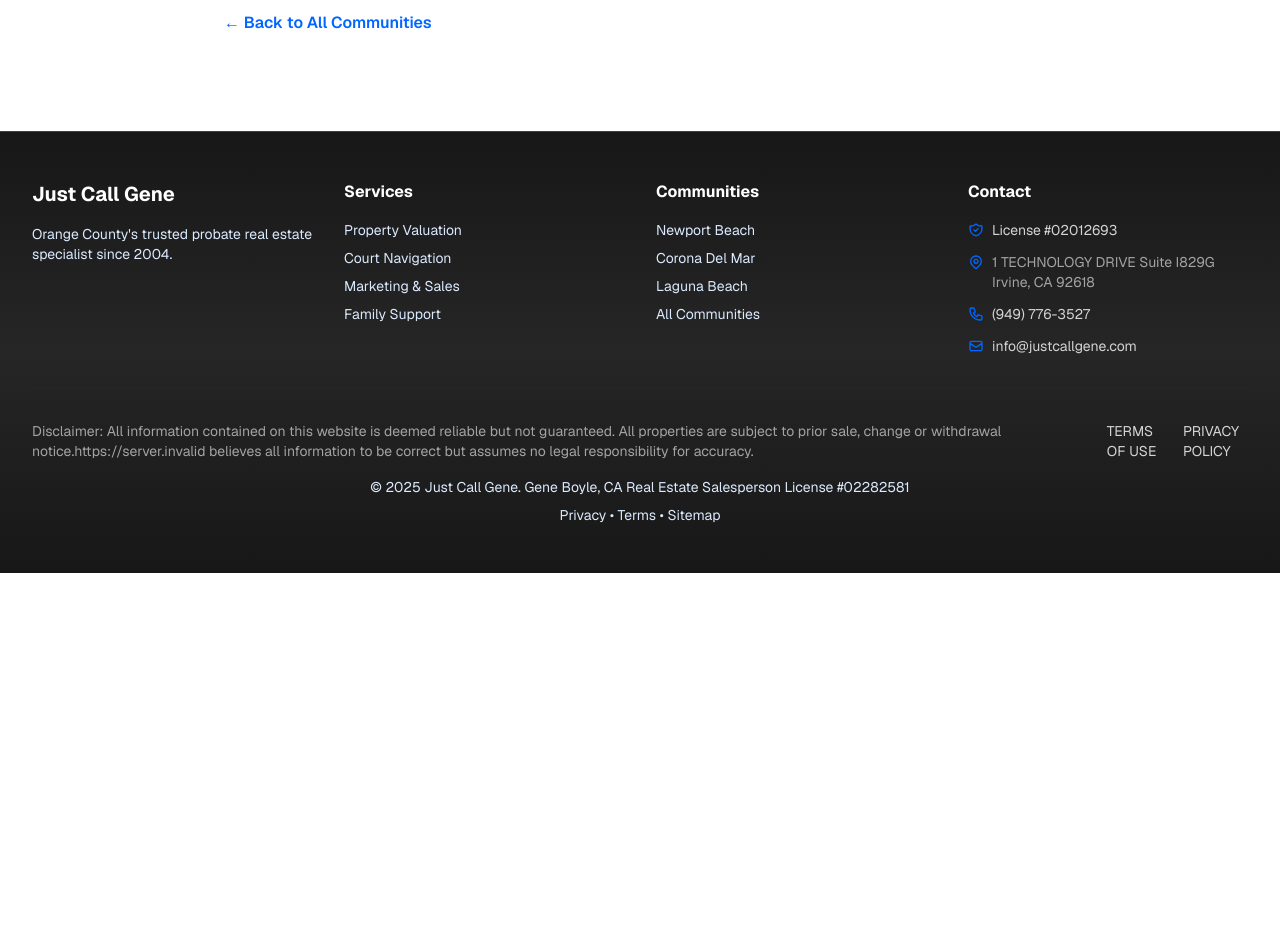
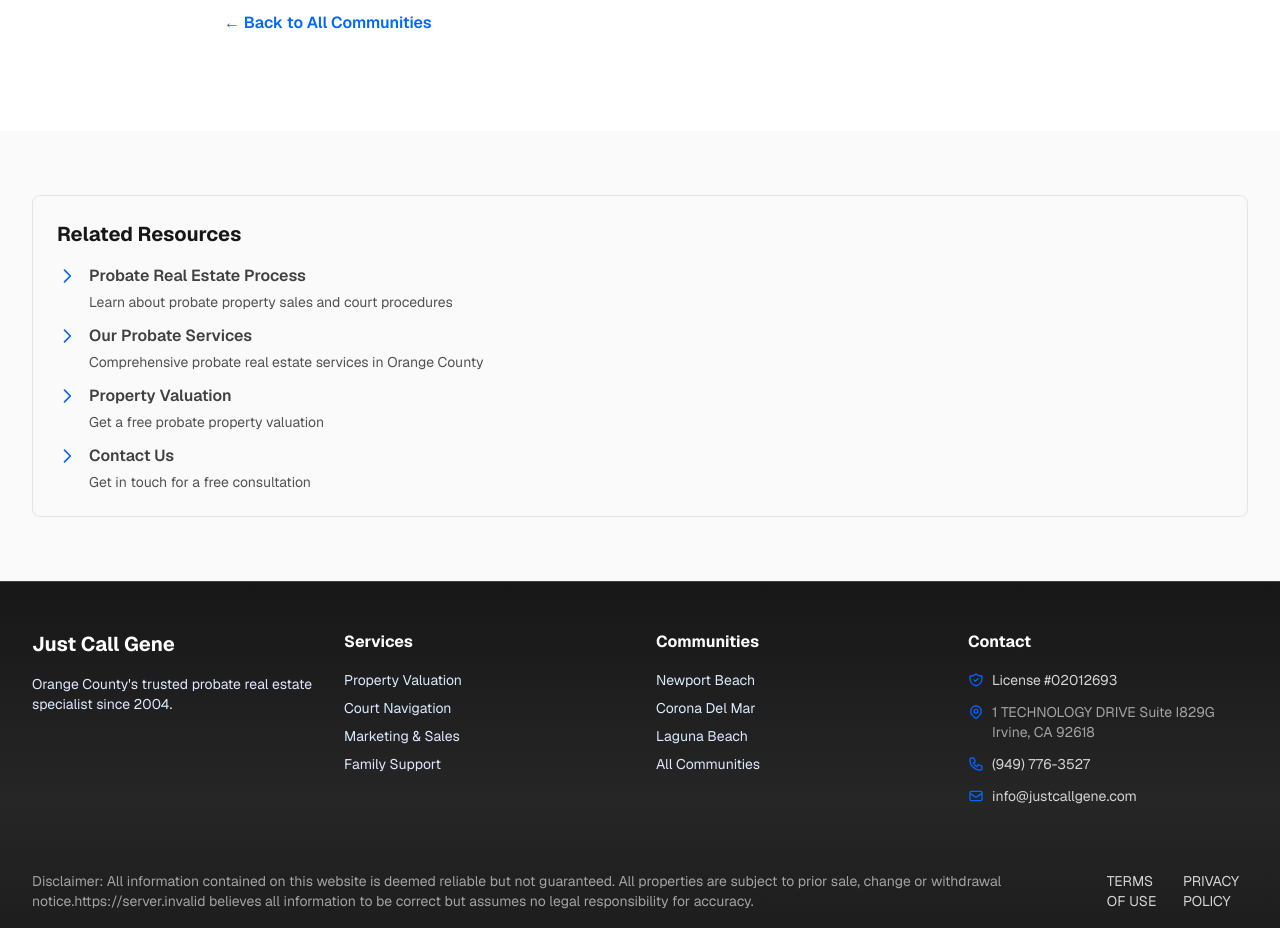
Before and after one commit to DrJanDuffy/justcallgene.com, a Next.js app: page /communities/corona-del-mar in a window 1280 px wide. Shown: the part 1120-2048 px from the top of the page. Before the commit the page ends 1693 px from the top, so only its background shows below. Built offline with nearby package versions, Linux system fonts and the light colour scheme; no server answers.

Commit message:
Complete interpage linking - Add InternalLinks component to all pages (contact, valuation, listings, blog, communities, videos, market updates) for better SEO and user navigation

```diff
--- a/app/blog/page.tsx
+++ b/app/blog/page.tsx
@@ -1,6 +1,7 @@
 import { Metadata } from 'next';
 import Link from 'next/link';
 import Image from 'next/image';
+import { InternalLinks } from '@/components/ui/InternalLinks';
 import { siteConfig } from '@/lib/config';
 
 export const metadata: Metadata = {
@@ -147,6 +148,37 @@ export default function BlogPage() {
           </div>
         </div>
       </section>
+
+      {/* Related Resources */}
+      <section className="py-16 bg-neutral-50">
+        <div className="max-w-7xl mx-auto px-4 sm:px-6 lg:px-8">
+          <InternalLinks
+            title="Explore Our Services"
+            links={[
+              {
+                href: '/probate',
+                text: 'Probate Real Estate Process',
+                description: 'Learn about probate property sales and court procedures',
+              },
+              {
+                href: '/services',
+                text: 'Our Probate Services',
+                description: 'Comprehensive probate real estate services',
+              },
+              {
+                href: '/sellers/valuation',
+                text: 'Property Valuation',
+                description: 'Get a free probate property valuation',
+              },
+              {
+                href: '/about',
+                text: 'About Our Team',
+                description: 'Meet our certified Probate Real Estate Specialists',
+              },
+            ]}
+          />
+        </div>
+      </section>
     </div>
   );
 }
--- a/app/communities/[slug]/page.tsx
+++ b/app/communities/[slug]/page.tsx
@@ -4,6 +4,7 @@ import Image from 'next/image';
 import Link from 'next/link';
 import { communities } from '@/lib/data';
 import { Button } from '@/components/ui/Button';
+import { InternalLinks } from '@/components/ui/InternalLinks';
 import { siteConfig } from '@/lib/config';
 import { BreadcrumbSchema } from '@/components/BreadcrumbSchema';
 
@@ -129,6 +130,37 @@ export default async function CommunityPage({ params }: Props) {
           </div>
         </div>
       </section>
+
+      {/* Related Resources */}
+      <section className="py-16 bg-neutral-50">
+        <div className="max-w-7xl mx-auto px-4 sm:px-6 lg:px-8">
+          <InternalLinks
+            title="Related Resources"
+            links={[
+              {
+                href: '/probate',
+                text: 'Probate Real Estate Process',
+                description: 'Learn about probate property sales and court procedures',
+              },
+              {
+                href: '/services',
+                text: 'Our Probate Services',
+                description: 'Comprehensive probate real estate services in Orange County',
+              },
+              {
+                href: '/sellers/valuation',
+                text: 'Property Valuation',
+                description: 'Get a free probate property valuation',
+              },
+              {
+                href: '/contact',
+                text: 'Contact Us',
+                description: 'Get in touch for a free consultation',
+              },
+            ]}
+          />
+        </div>
+      </section>
     </div>
   );
 }
--- a/app/contact/page.tsx
+++ b/app/contact/page.tsx
@@ -1,5 +1,6 @@
 import { Metadata } from 'next';
 import { ContactSection } from '@/components/sections/ContactSection';
+import { InternalLinks } from '@/components/ui/InternalLinks';
 import { siteConfig } from '@/lib/config';
 import { BreadcrumbSchema } from '@/components/BreadcrumbSchema';
 
@@ -57,6 +58,37 @@ export default function ContactPage() {
         </div>
       </section>
       <ContactSection />
+
+      {/* Related Resources */}
+      <section className="py-16 bg-neutral-50">
+        <div className="max-w-7xl mx-auto px-4 sm:px-6 lg:px-8">
+          <InternalLinks
+            title="Learn More About Our Services"
+            links={[
+              {
+                href: '/probate',
+                text: 'Understanding Probate Real Estate',
+                description: 'Learn about the probate process and how we can help',
+              },
+              {
+                href: '/services',
+                text: 'Our Probate Services',
+                description: 'Comprehensive probate real estate services we offer',
+              },
+              {
+                href: '/sellers/valuation',
+                text: 'Get Property Valuation',
+                description: 'Request a free probate property valuation',
+              },
+              {
+                href: '/about',
+                text: 'About Our Team',
+                description: 'Meet our certified Probate Real Estate Specialists',
+              },
+            ]}
+          />
+        </div>
+      </section>
     </div>
   );
 }
--- a/app/listings/[id]/page.tsx
+++ b/app/listings/[id]/page.tsx
@@ -4,6 +4,7 @@ import Image from 'next/image';
 import Link from 'next/link';
 import { featuredListings } from '@/lib/data';
 import { Button } from '@/components/ui/Button';
+import { InternalLinks } from '@/components/ui/InternalLinks';
 import { siteConfig } from '@/lib/config';
 
 type Props = {
@@ -223,6 +224,37 @@ export default async function ListingDetailPage({ params }: Props) {
           </div>
         </div>
       </div>
+
+      {/* Related Resources */}
+      <section className="py-16 bg-neutral-50">
+        <div className="max-w-7xl mx-auto px-4 sm:px-6 lg:px-8">
+          <InternalLinks
+            title="Learn More About Probate Properties"
+            links={[
+              {
+                href: '/probate',
+                text: 'Understanding Probate Sales',
+                description: 'Learn about the probate process and how probate sales work',
+              },
+              {
+                href: '/services',
+                text: 'Our Probate Services',
+                description: 'Comprehensive probate real estate services we offer',
+              },
+              {
+                href: '/sellers/valuation',
+                text: 'Get Property Valuation',
+                description: 'Request a professional probate property valuation',
+              },
+              {
+                href: '/contact',
+                text: 'Contact Us',
+                description: 'Schedule a viewing or get more information',
+              },
+            ]}
+          />
+        </div>
+      </section>
     </div>
   );
 }
--- a/app/media/market-updates/[id]/page.tsx
+++ b/app/media/market-updates/[id]/page.tsx
@@ -1,5 +1,6 @@
 import { notFound } from 'next/navigation';
 import Link from 'next/link';
+import { InternalLinks } from '@/components/ui/InternalLinks';
 
 type Props = {
   params: Promise<{ id: string }>;
@@ -190,6 +191,37 @@ export default async function MarketUpdatePage({ params }: Props) {
           </Link>
         </div>
       </article>
+
+      {/* Related Resources */}
+      <section className="py-16 bg-neutral-50">
+        <div className="max-w-7xl mx-auto px-4 sm:px-6 lg:px-8">
+          <InternalLinks
+            title="Related Resources"
+            links={[
+              {
+                href: '/probate',
+                text: 'Probate Real Estate Process',
+                description: 'Learn about probate property sales and court procedures',
+              },
+              {
+                href: '/services',
+                text: 'Our Probate Services',
+                description: 'Comprehensive probate real estate services',
+              },
+              {
+                href: '/blog',
+                text: 'Probate Real Estate Blog',
+                description: 'Read our latest insights and tips',
+              },
+              {
+                href: '/contact',
+                text: 'Contact Us',
+                description: 'Get in touch for a free consultation',
+              },
+            ]}
+          />
+        </div>
+      </section>
     </div>
   );
 }
--- a/app/media/videos/[id]/page.tsx
+++ b/app/media/videos/[id]/page.tsx
@@ -2,6 +2,7 @@ import { notFound } from 'next/navigation';
 import Image from 'next/image';
 import Link from 'next/link';
 import { VideoSchema } from '@/components/schema/VideoSchema';
+import { InternalLinks } from '@/components/ui/InternalLinks';
 import { siteConfig } from '@/lib/config';
 
 type Props = {
@@ -194,6 +195,37 @@ export default async function VideoPage({ params }: Props) {
           </div>
         </div>
       </div>
+
+      {/* Related Resources */}
+      <section className="py-16 bg-neutral-50">
+        <div className="max-w-7xl mx-auto px-4 sm:px-6 lg:px-8">
+          <InternalLinks
+            title="Learn More"
+            links={[
+              {
+                href: '/probate',
+                text: 'Probate Real Estate Process',
+                description: 'Learn about probate property sales and court procedures',
+              },
+              {
+                href: '/services',
+                text: 'Our Probate Services',
+                description: 'Comprehensive probate real estate services',
+              },
+              {
+                href: '/blog',
+                text: 'Probate Real Estate Blog',
+                description: 'Read our latest insights and tips',
+              },
+              {
+                href: '/contact',
+                text: 'Contact Us',
+                description: 'Get in touch for a free consultation',
+              },
+            ]}
+          />
+        </div>
+      </section>
     </div>
     </>
   );
--- a/app/sellers/valuation/page.tsx
+++ b/app/sellers/valuation/page.tsx
@@ -2,6 +2,7 @@
 
 import { useState } from 'react';
 import { Button } from '@/components/ui/Button';
+import { InternalLinks } from '@/components/ui/InternalLinks';
 import { BreadcrumbSchema } from '@/components/BreadcrumbSchema';
 import { siteConfig } from '@/lib/config';
 
```
